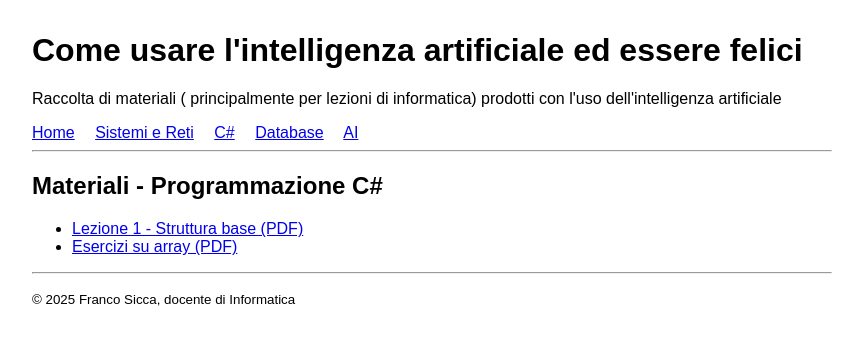
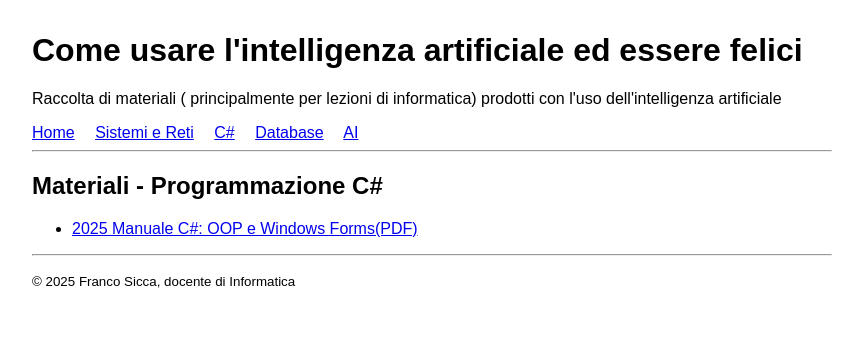
Before and after one commit to franco71to/sicca, a Jekyll site: the page built from materiali/programmazione-csharp.md, in a window 1280 px wide. Shown: the top 345 px of the page, without its empty margins (0-863 px from the left). Built offline with Jekyll 4.4.1, drawn with Linux system fonts in a browser that asks for light colours.

Commit message:
Update programmazione-csharp.md

```diff
--- a/materiali/programmazione-csharp.md
+++ b/materiali/programmazione-csharp.md
@@ -5,5 +5,4 @@ title: Programmazione in C#
 
 ## Materiali - Programmazione C#
 
-- [Lezione 1 - Struttura base (PDF)](/assets/csharp-lezione1.pdf)
-- [Esercizi su array (PDF)](/assets/csharp-array.pdf)
+- [2025 Manuale C#: OOP e Windows Forms(PDF)](/assets/2025-ManualeC#-OOP-Windows-Forms-TEORIA-v2.0.pdf)
```
